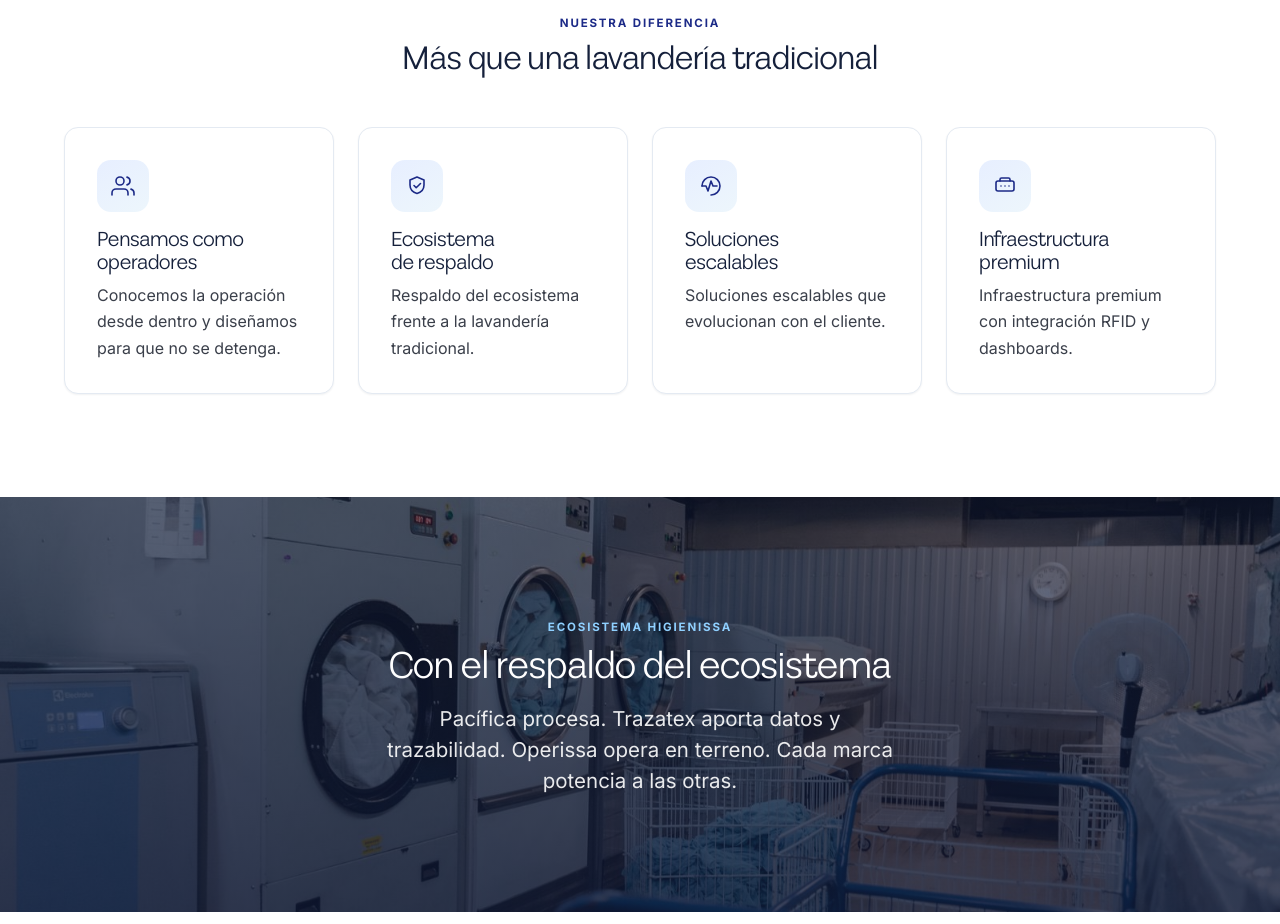
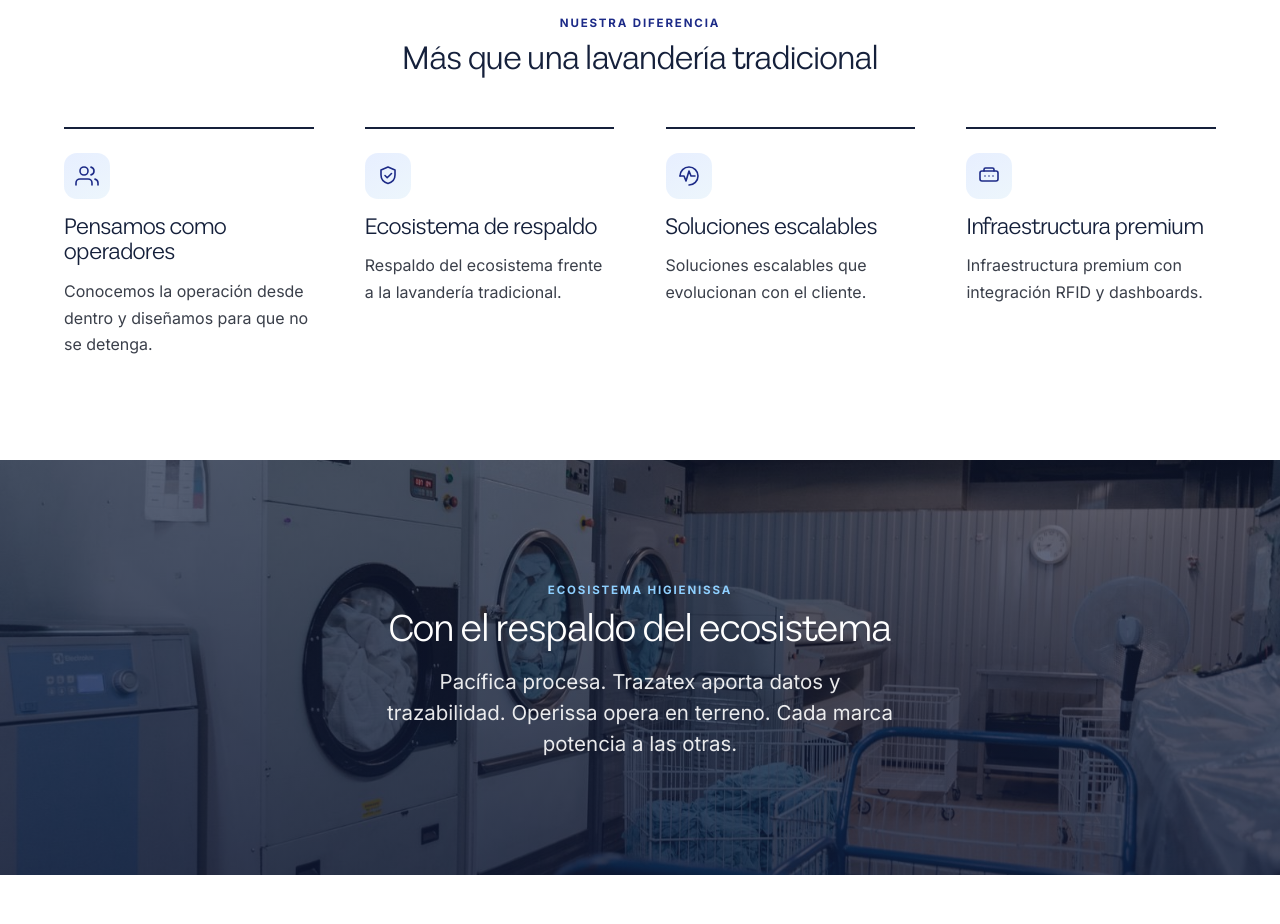
Before and after one commit to cjrt94/higienissa-front, a Nuxt app: page /marca-pacifica in a window 1280 px wide. Shown: the part 3500-4424 px from the top of the page. Built offline with nearby package versions, Linux system fonts and the light colour scheme; a web font is replaced by a local one.

Commit message:
style: Pacifica — 'Nuestra diferencia' a columnas editoriales (.value-cols)
Co-Authored-By: Claude Opus 4.8 (1M context) <noreply@anthropic.com>

```diff
--- a/pages/marca-pacifica.vue
+++ b/pages/marca-pacifica.vue
@@ -129,12 +129,12 @@ const solutionItems = computed(() =>
           <span class="kicker">{{ t(page.differentiators.eyebrow) }}</span>
           <h2>{{ t(page.differentiators.title) }}</h2>
         </div>
-        <div class="pillars cols-4 reveal">
-          <div v-for="d in page.differentiators.items" :key="d.title.es" class="pillar">
-            <span class="pillar-icon"><BaseIcon :name="d.icon" /></span>
-            <h3><span v-for="(ln, i) in splitTwo(d.title)" :key="i">{{ ln }}</span></h3>
+        <div class="value-cols cols-4 reveal">
+          <article v-for="d in page.differentiators.items" :key="d.title.es" class="value-col">
+            <span class="v-icon"><BaseIcon :name="d.icon" :size="24" /></span>
+            <h3>{{ t(d.title) }}</h3>
             <p>{{ t(d.text) }}</p>
-          </div>
+          </article>
         </div>
       </div>
     </section>
@@ -179,6 +179,5 @@ const solutionItems = computed(() =>
 
 <style scoped>
 /* Titulos de cards a 2 lineas balanceadas (misma logica que SolutionsShowcase) */
-.pillar h3 span,
 .h-label span { display: block; }
 </style>
```
Also changed, not shown: 1 other file (tests, documents, lock files or other folders).
